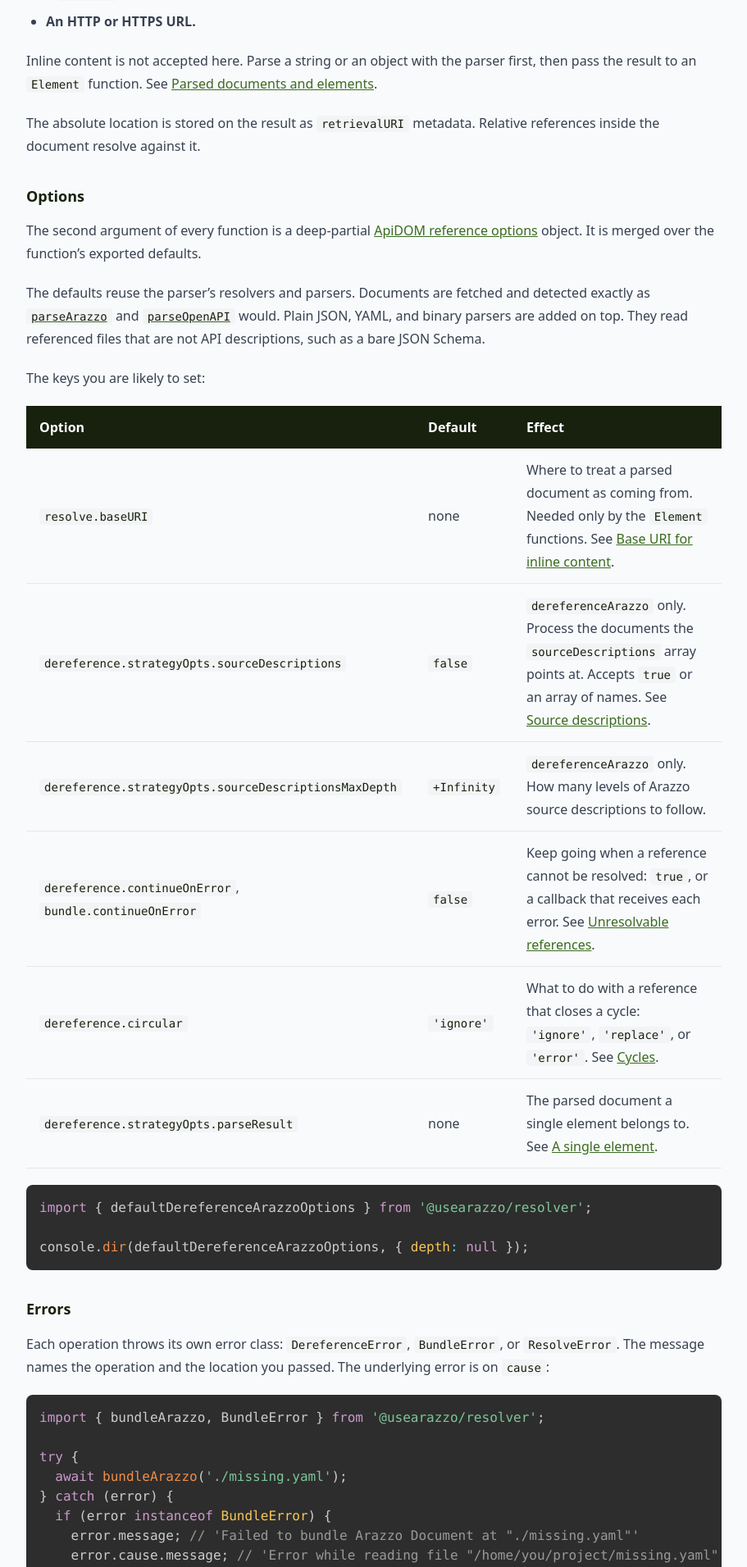
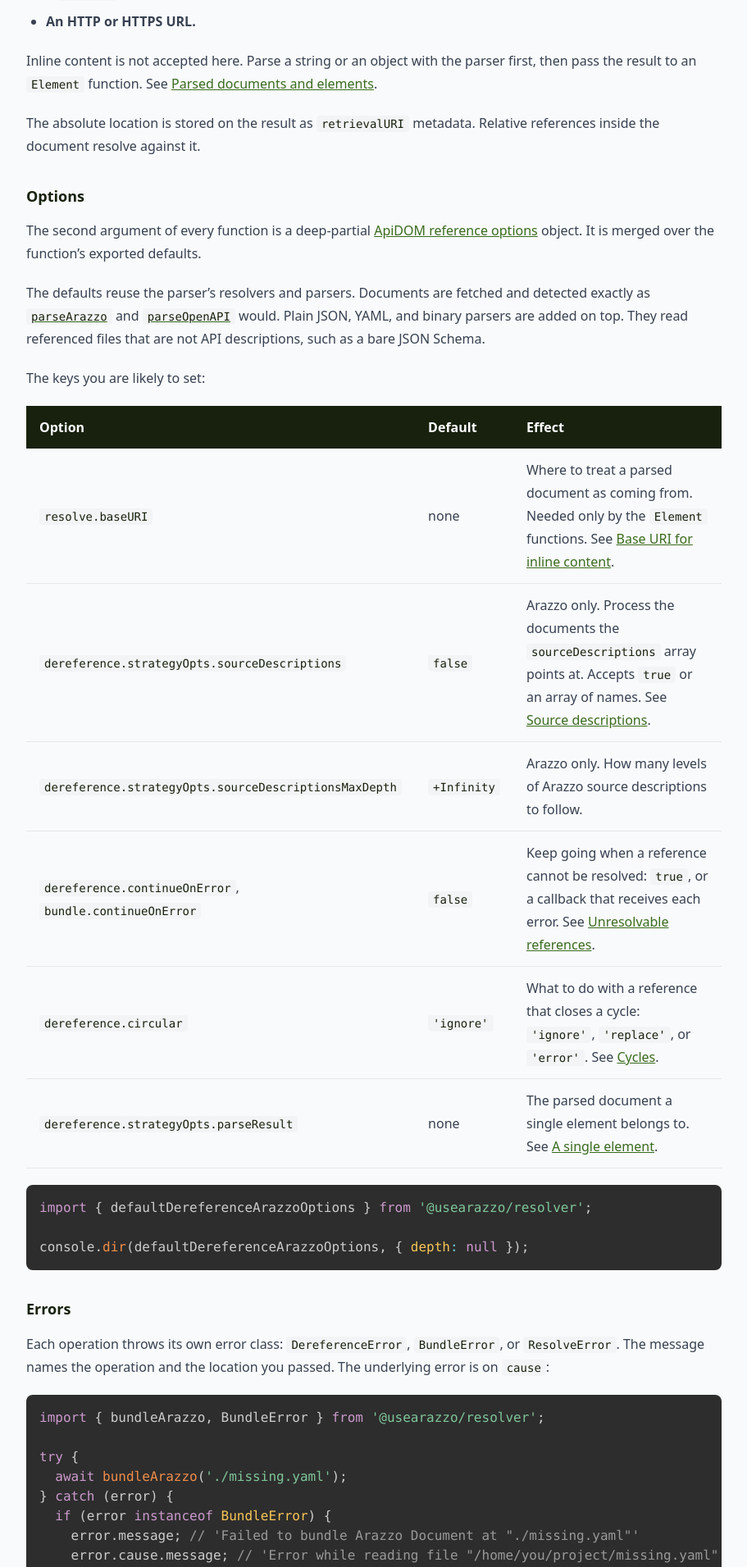
Before and after one commit to usearazzo/website, a Jekyll site: the page built from _reference/resolver.md, in a window 1280 px wide. Shown: the part 2840-4751 px from the top of the page at 82% size, without its empty margins (248-1159 px from the left). Built offline with Jekyll 4.4.1, drawn with Linux system fonts in a browser that asks for light colours; nearby versions of some CDN libraries; some of the changed text lies outside the part shown.

Commit message:
docs(resolver): describe source descriptions and continueOnError as fixed upstream
Assume the fixes for speclynx/apidom#550 and speclynx/apidom#551: source
descriptions work through the Element and resolve functions, and
continueOnError also skips unresolvable Reusable Object references.

```diff
--- a/_reference/resolver.md
+++ b/_reference/resolver.md
@@ -138,8 +138,8 @@
 | Option | Default | Effect |
 |---|---|---|
 | `resolve.baseURI` | none | Where to treat a parsed document as coming from. Needed only by the `Element` functions. See [Base URI for inline content](#element-base-uri). |
-| `dereference.strategyOpts.sourceDescriptions` | `false` | `dereferenceArazzo` only. Process the documents the `sourceDescriptions` array points at. Accepts `true` or an array of names. See [Source descriptions](#dereference-source-descriptions). |
-| `dereference.strategyOpts.sourceDescriptionsMaxDepth` | `+Infinity` | `dereferenceArazzo` only. How many levels of Arazzo source descriptions to follow. |
+| `dereference.strategyOpts.sourceDescriptions` | `false` | Arazzo only. Process the documents the `sourceDescriptions` array points at. Accepts `true` or an array of names. See [Source descriptions](#dereference-source-descriptions). |
+| `dereference.strategyOpts.sourceDescriptionsMaxDepth` | `+Infinity` | Arazzo only. How many levels of Arazzo source descriptions to follow. |
 | `dereference.continueOnError`, `bundle.continueOnError` | `false` | Keep going when a reference cannot be resolved: `true`, or a callback that receives each error. See [Unresolvable references](#continue-on-error). |
 | `dereference.circular` | `'ignore'` | What to do with a reference that closes a cycle: `'ignore'`, `'replace'`, or `'error'`. See [Cycles](#dereference-cycles). |
 | `dereference.strategyOpts.parseResult` | none | The parsed document a single element belongs to. See [A single element](#element-child). |
```
Also changed, not shown: other parts of _reference/resolver.md (+3 -3 lines), CLAUDE.md (+7 -3 lines).
